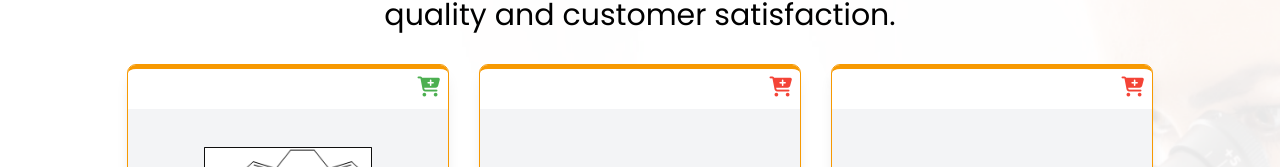
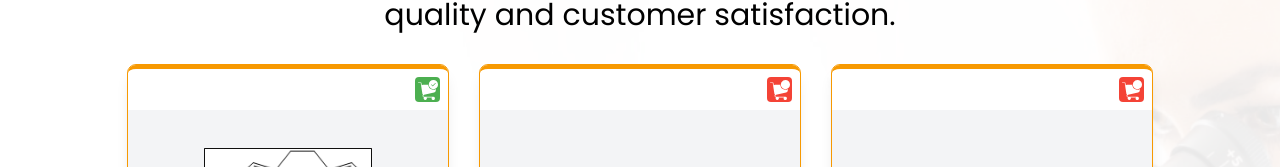
Before and after one commit to Seshuggina/haschem-bharat, a React (Vite) app: page / in a window 1280 px wide. Shown: the part 631-798 px from the top of the page. Built offline with nearby package versions, Linux system fonts and the light colour scheme.

Commit message:
Add stock status icons and update Product component styling for availability

```diff
--- a/src/components/common/Product/Product.scss
+++ b/src/components/common/Product/Product.scss
@@ -7,3 +7,18 @@
 .hb-p-b--35 {
     padding-bottom:35px;
 }
+.product-stock {
+    width: 25px;
+    height: 25px;
+    border-radius: 4px;
+    background-color: #F44336;
+    // image path is public path
+    background-image: url("./../../../../public/assets/img/icons/nostock.svg");
+    background-repeat: no-repeat;
+    background-size: 80%;
+    background-position: center;
+    &.available {
+        background-color: #4CAF50;
+        background-image: url("./../../../../public/assets/img/icons/stock.svg");
+    }
+}
--- a/src/components/common/Product/Product.tsx
+++ b/src/components/common/Product/Product.tsx
@@ -14,12 +14,10 @@ const Product = ({ product }: { product: ProductModel }) => {
       <p className="flex justify-end p-2">
         <button
           type="button"
-          className={`cursor-pointer ${
-            product.readyStock === "Yes" ? "text-[#4CAF50]" : "text-[#F44336]"
+          className={`product-stock cursor-pointer ${
+            product.readyStock === "Yes" ? "available" : ""
           }`}
-        >
-          <i className="fa fa-cart-plus text-xl"></i>
-        </button>
+        ></button>
       </p>
 
       {/* Image Container */}
```
Also changed, not shown: public/assets/img/icons/nostock.svg (added), public/assets/img/icons/stock.svg (added).
